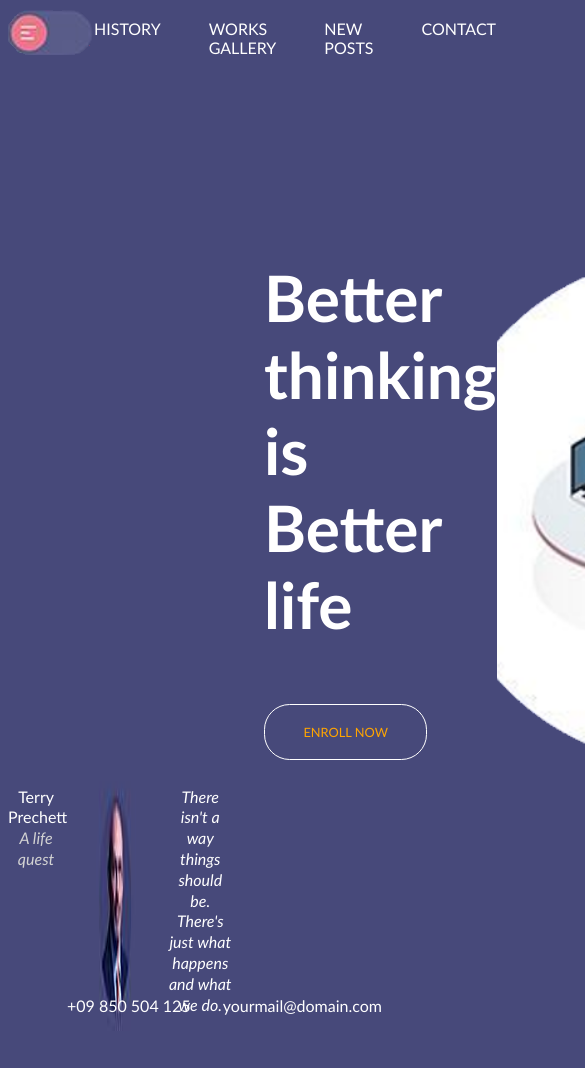
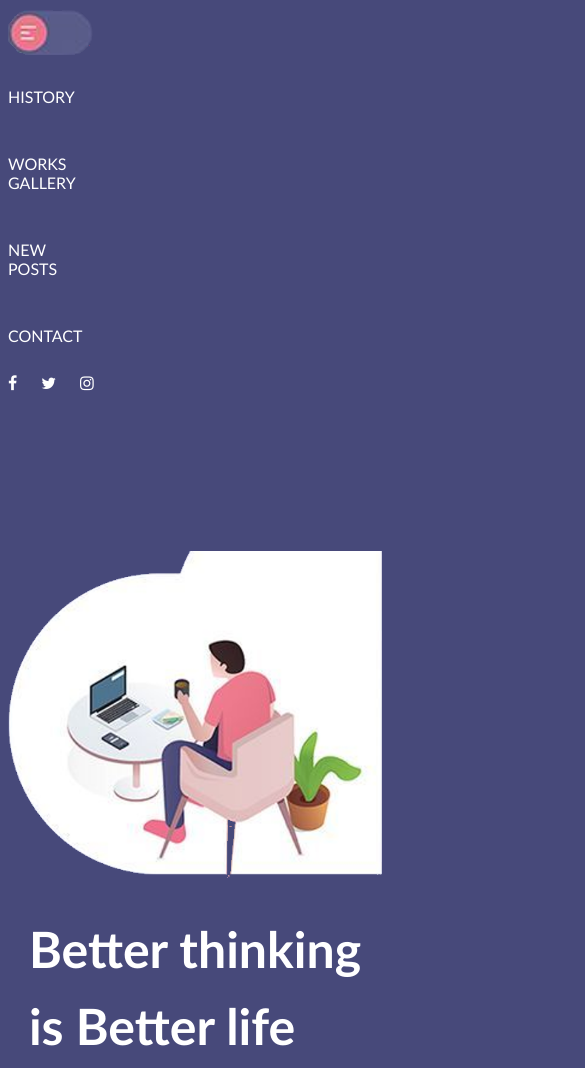
Before and after one commit to QuincyJ1/3---design-practice, a website: page index.html in a window 390 px wide. Shown: the top 1068 px of the page, 585 px wide, since content can reach past the window. Before the commit the page ends 1039 px from the top, so only its background shows below. Drawn offline with Linux system fonts and the light colour scheme.

Commit message:
responsive design

```diff
--- a/css/main.css
+++ b/css/main.css
@@ -1,7 +1,7 @@
 body {
-    background-color: #47497A;
+  background-color: #47497a;
   color: white;
-    font-family: 'Gill Sans', 'Gill Sans MT', Calibri, 'Trebuchet MS', sans-serif;
+  font-family: "Gill Sans", "Gill Sans MT", Calibri, "Trebuchet MS", sans-serif;
 }
 
 .container {
@@ -31,7 +31,6 @@ margin-right: 2em;
 
 .main-section {
   margin-top: 10em;
-
 }
 .main-text {
   font-size: 2em;
@@ -40,7 +39,6 @@ margin-right: 2em;
 }
 
 .title {
-
 }
 
 .btn {
@@ -61,14 +59,12 @@ margin-right: 2em;
 }
 .main-footer {
   justify-content: center;
-
 }
 .contact-info {
   display: flex;
   line-height: 1em;
   text-align: center;
   line-height: 1.3em;
-
 }
 
 .name {
@@ -82,7 +78,6 @@ margin-right: 2em;
 .quote {
   margin-left: 2em;
   font-style: italic;
-
 }
 
 .num-email {
@@ -90,9 +85,56 @@ margin-right: 2em;
   justify-content: flex-end;
   align-items: flex-end;
   gap: 2em;
-    width: 40%
+  width: 40%;
 }
 
 .email {
+}
 
+@media (max-width: 1150px) {
+  .main-header {
+    flex-wrap: wrap;
+    gap: 30px;
   }
+  .socials {
+    display: flex;
+    justify-content: center;
+  }
+}
+
+@media (max-width: 1000px) {
+  .main-header {
+    flex-wrap: wrap;
+    gap: 30px;
+  }
+  .socials {
+    display: flex;
+    justify-content: center;
+  }
+  .main-section {
+    flex-wrap: wrap-reverse;
+  }
+}
+
+@media (max-width: 570px) {
+  .main-nav {
+    flex-wrap: wrap;
+  }
+  .main-text {
+    margin: 0 auto;
+    justify-content: center;
+  }
+  .title {
+    font-size: 50px;
+  }
+  .main-pic {
+    width: 100%;
+    object-fit: contain;
+  }
+  .main-footer {
+    flex-wrap: wrap;
+  }
+  .contact-info {
+    flex-wrap: wrap;
+  }
+}
```
Lines whose indentation alone changed are shown as unchanged.
